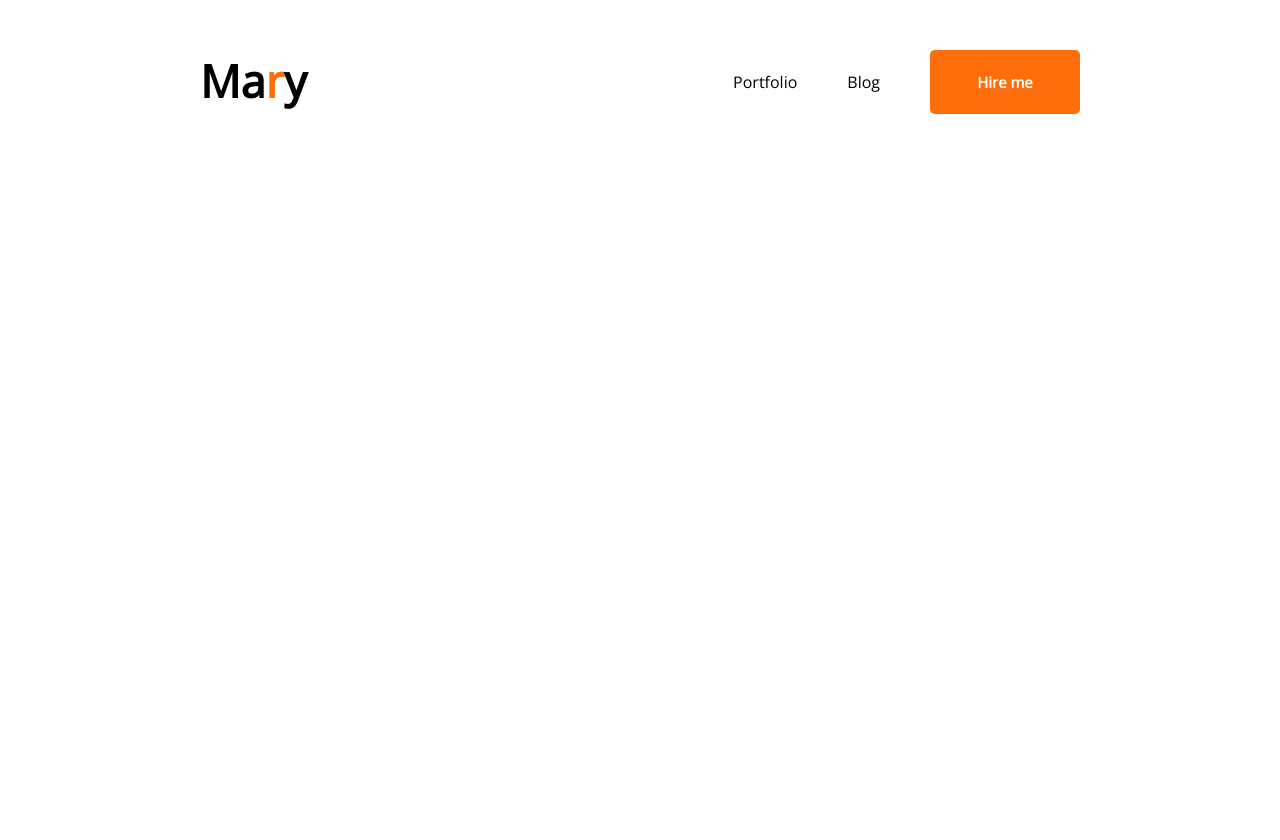
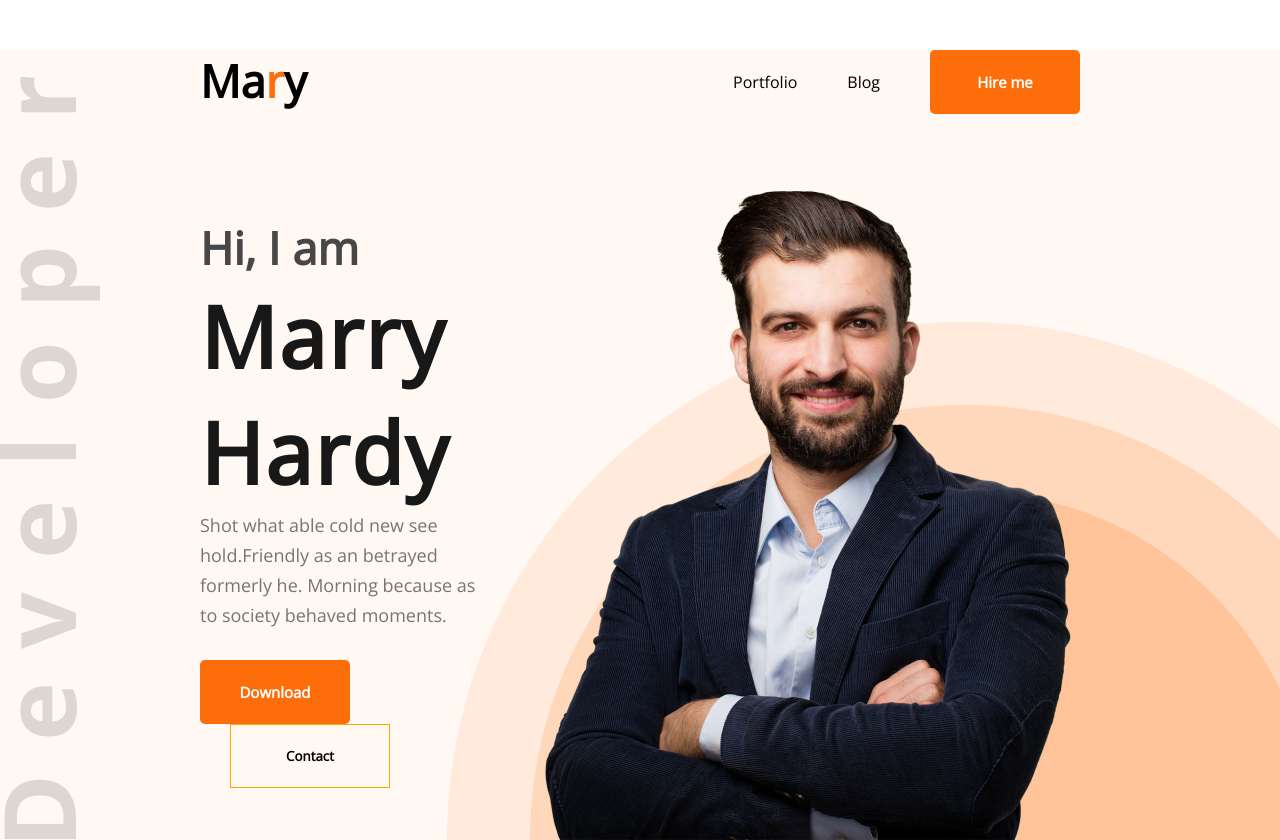
Before and after one commit to smmunna/developer-portfolio, a plain HTML site: page index.html in a window 1280 px wide. Before the commit the page ends 800 px from the top, so only its background shows below. Drawn offline with nearby package versions, Linux system fonts and the light colour scheme.

Commit message:
Header complete

```diff
--- a/index.html
+++ b/index.html
@@ -1,25 +1,42 @@
 <!DOCTYPE html>
 <html lang="en">
+
 <head>
     <meta charset="UTF-8">
     <meta http-equiv="X-UA-Compatible" content="IE=edge">
     <meta name="viewport" content="width=device-width, initial-scale=1.0">
     <title>Developer Portfolio</title>
     <link rel="stylesheet" href="./styles/portfolio.css">
-    <link rel="preconnect" href="https://fonts.googleapis.com"><link rel="preconnect" href="https://fonts.gstatic.com" crossorigin><link href="https://fonts.googleapis.com/css2?family=Mukta&family=Open+Sans&display=swap" rel="stylesheet">
+    <link rel="preconnect" href="https://fonts.googleapis.com">
+    <link rel="preconnect" href="https://fonts.gstatic.com" crossorigin>
+    <link href="https://fonts.googleapis.com/css2?family=Mukta&family=Open+Sans&display=swap" rel="stylesheet">
 </head>
+
 <body>
-    <header>
+    <header class="header">
         <nav>
             <h2 class="nav-title">Ma<span class="text-primary">r</span>y</h2>
             <ul>
                 <li><a href="#home">Portfolio</a></li>
                 <li><a href="#about">Blog</a></li>
                 <li>
-                   <button class="btn-primary">Hire me</button>
+                    <button class="btn-primary">Hire me</button>
                 </li>
             </ul>
         </nav>
+        <!-- Banner Part -->
+        <div class="banner">
+            <div>
+                <h2 class="banner-sub-title">Hi, I am</h2>
+                <h1 class="banner-title">Marry Hardy</h1>
+                <p class="banner-description">Shot what able cold new see hold.Friendly as an betrayed formerly he. Morning because as to society behaved moments.</p>
+                <div class="btn-contact">
+                    <button class="btn-primary">Download</button>
+                    <button class="btn-secondary">Contact</button>
+                </div>
+            </div>
+            <img src="images/hardy.png" alt="">
+        </div>
     </header>
 
     <!-- Main Section -->
@@ -32,4 +49,5 @@
 
     </footer>
 </body>
+
 </html>
--- a/styles/portfolio.css
+++ b/styles/portfolio.css
@@ -37,7 +37,22 @@ nav ul li {
     margin-left: 50px;
 }
 
+.header{
+    background: #FFF8F3;
+    background-image: url("../images/header_bg.png"), url("../images/developer.png");
+    background-repeat: no-repeat;
+    background-position: bottom right, bottom left;
+}
 /* Button Editing */
+.btn-contact{
+    margin-top: 30px;
+}
+.banner {
+    display: flex;
+    align-items: center;
+    margin: 0 200px;
+}
+
 .btn-primary {
     font-weight: 600;
     font-size: 15px;
@@ -48,3 +63,34 @@ nav ul li {
     border-radius: 5px;
     border: 0;
 }
+.btn-secondary{
+    width: 160px;
+height: 64px;
+border: 1px solid orange;
+margin-left: 30px;
+background-color: #FFF8F3;
+font-weight: 600;
+}
+
+/* Banner Part */
+.banner-sub-title {
+    font-weight: 600;
+    font-size: 45px;
+    line-height: 61px;
+    color: #474747;
+}
+
+.banner-title {
+    font-weight: 700;
+    font-size: 85px;
+    line-height: 116px;
+    color: #181818;
+    letter-spacing: 2px;
+}
+
+.banner-description {
+    font-weight: 400;
+font-size: 18px;
+line-height: 30px;
+color: #757575;
+}
```
